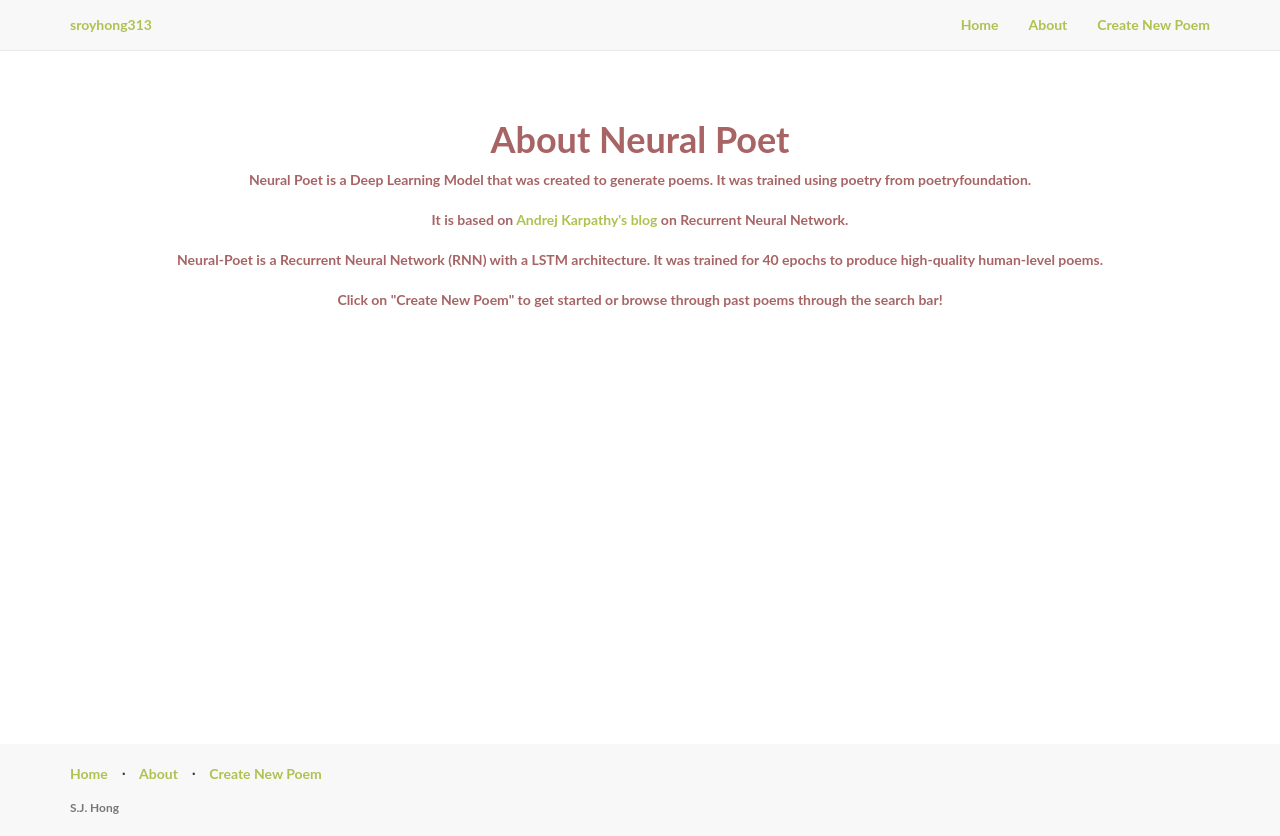
After one commit to sroyhong313/neural-poet, a Flask app: page /about in a window 1280 px wide. The commit adds this page. Run offline with Flask 2, Linux system fonts and the light colour scheme; parts of the project's set-up code (start-up, migrations or seed data) failed here and were passed over; some libraries are stand-ins or nearby versions.

Commit message:
add about page

```diff
--- a/flaskapp/app/home/views.py
+++ b/flaskapp/app/home/views.py
@@ -4,34 +4,26 @@ from flask import abort, render_template, jsonify
 from flask_login import current_user, login_required
 from subprocess import check_output
 
+
+import app
 from app import poem_col
 from . import sample
 from . import home
 from .. import *
+
+
 
 @home.route('/')
 def homepage():
     """
     Render the homepage template on the / route
     """
-    return render_template('home/index.html', title="Welcome")
+    return render_template('home/index.html', title="Neural Poet Welcome")
 
-@home.route('/dashboard')
-@login_required
-def dashboard():
-    """
-    Render the dashboard template on the /dashboard route
-    """
-    return render_template('home/dashboard.html', title="Dashboard")
+@home.route('/about')
+def about():
+    return render_template('home/about.html', title='About Neural Poet')
 
-@home.route('/admin/dashboard')
-@login_required
-def admin_dashboard():
-    # prevent non-admins from accessing this page
-    if not current_user.is_admin:
-        abort(403)
-
-    return render_template('home/admin_dashboard.html', title="Dashboard-Admin")
 
 @home.route('/make', methods=['GET','POST'])
 def make():
@@ -51,5 +43,5 @@ def make():
 
     poem_col.insert({'textfield':poem})
     print (poem)
-    poem = poem.split('\n')
+    # poem = poem.split('\n')
     return render_template('home/new.html', title="New", poem=poem)
--- a/flaskapp/app/templates/base.html
+++ b/flaskapp/app/templates/base.html
@@ -27,7 +27,7 @@
     <div class="collapse navbar-collapse" id="bs-example-navbar-collapse-1">
       <ul class="nav navbar-nav navbar-right">
           <li><a href="{{ url_for('home.homepage') }}">Home</a></li>
-          <li><a href="{{ url_for('home.homepage') }}">About</a></li>
+          <li><a href="{{ url_for('home.about') }}">About</a></li>
           <li><a href="{{ url_for('home.make') }}">Create New Poem</a></li>
       </ul>
     </div>
--- /dev/null
+++ b/flaskapp/app/templates/home/about.html
@@ -0,0 +1,19 @@
+<!-- app/templates/about.html -->
+
+{% extends "base.html" %}
+{% block title %} About {% endblock %}
+{% block body %}
+<div class="container">
+    <div class = "intro-header" style="padding-top: 100px">
+        <div class="row">
+            <h1> About Neural Poet </h1>
+                <p>
+                    Neural Poet is a Deep Learning Model that was created to generate poems. It was trained using poetry from poetryfoundation.
+                    <br/><br/> It is based on <a href="http://karpathy.github.io/2015/05/21/rnn-effectiveness/"> Andrej Karpathy's blog</a> on Recurrent Neural Network.
+                    <br/><br/> Neural-Poet is a Recurrent Neural Network (RNN) with a LSTM architecture. It was trained for 40 epochs to produce high-quality human-level poems.
+                    </br><br/> Click on "Create New Poem" to get started or browse through past poems through the search bar!
+                </p>
+        </div>
+    </div>
+</div>
+{% endblock %}
--- a/flaskapp/app/templates/home/index.html
+++ b/flaskapp/app/templates/home/index.html
@@ -7,10 +7,10 @@
     <div class="row">
       <div class="col-lg-12">
         <div class="intro-message">
-          <h1>Neural Composer</h1>
-          <h3>Lyric Composing Machine Trained with Deep Learning</h3>
+          <h1>Neural Poet</h1>
+          <h3>Poems written by machine trained with Deep Learning</h3>
           <hr class="intro-divider">
-          <h4>Search for past lyrics composed by Neural Composer!</h4>
+          <h4>Search for past poems written by Neural Poet!</h4>
           <form class="pure-form">
             <input type="text" class="pure-input-rounded" name="term" placeholder="Enter a key phrase">
                 <button id="submit-btn" type="submit" class="pure-button" style="background-color: #FF4200;">Search</button>
--- a/flaskapp/app/templates/home/new.html
+++ b/flaskapp/app/templates/home/new.html
@@ -8,9 +8,12 @@
     <div class="row">
       <div class="col-lg-12">
         <div class="intro-message">
+        {{ poem | nl2br }}
+        <!--
           {% for para in poem %}
             <p>{{para}}</p>
           {% endfor %}
+          -->
           <hr class="intro-divider">
           </ul>
         </div>
```
Also changed, not shown: flaskapp/app/__init__.py (+14 -2 lines).
